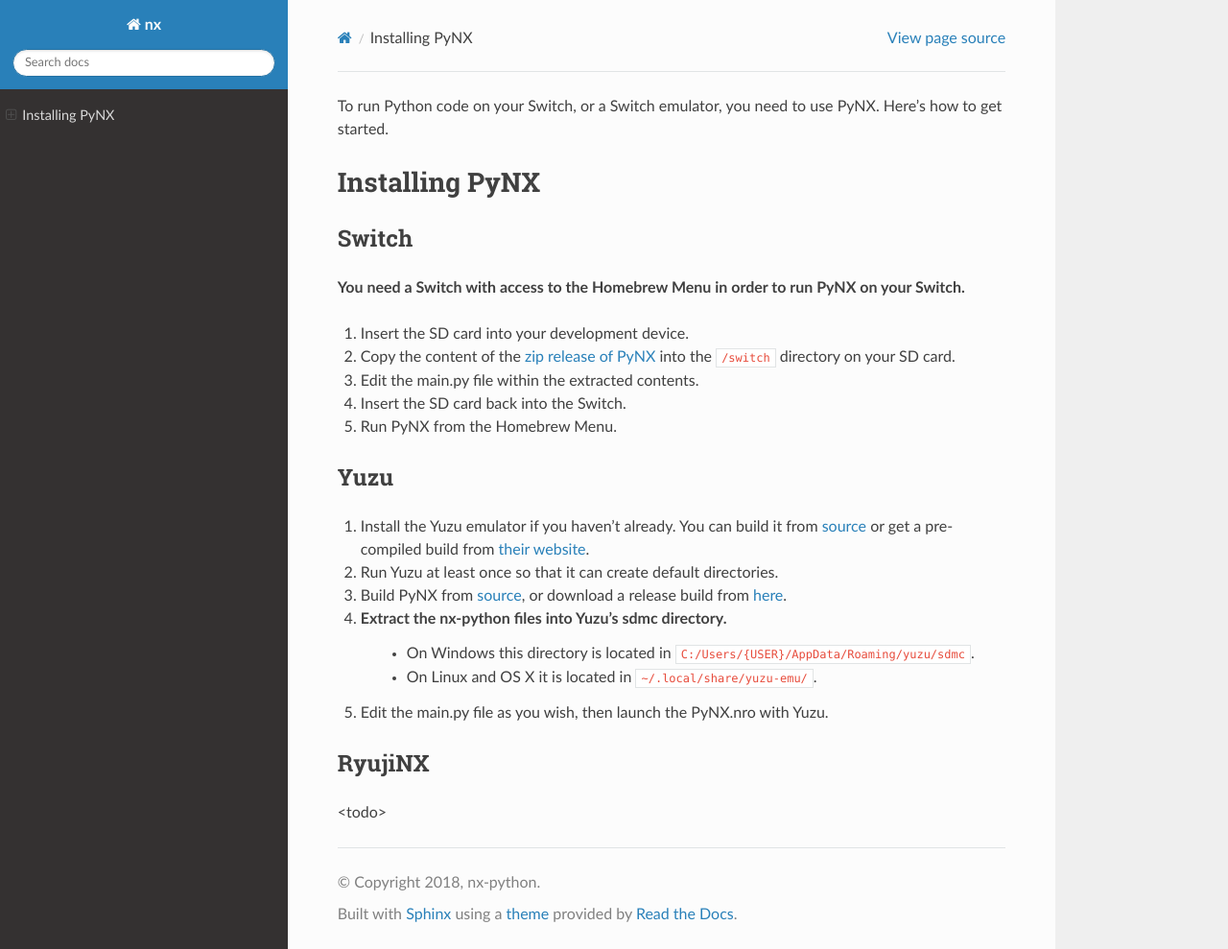
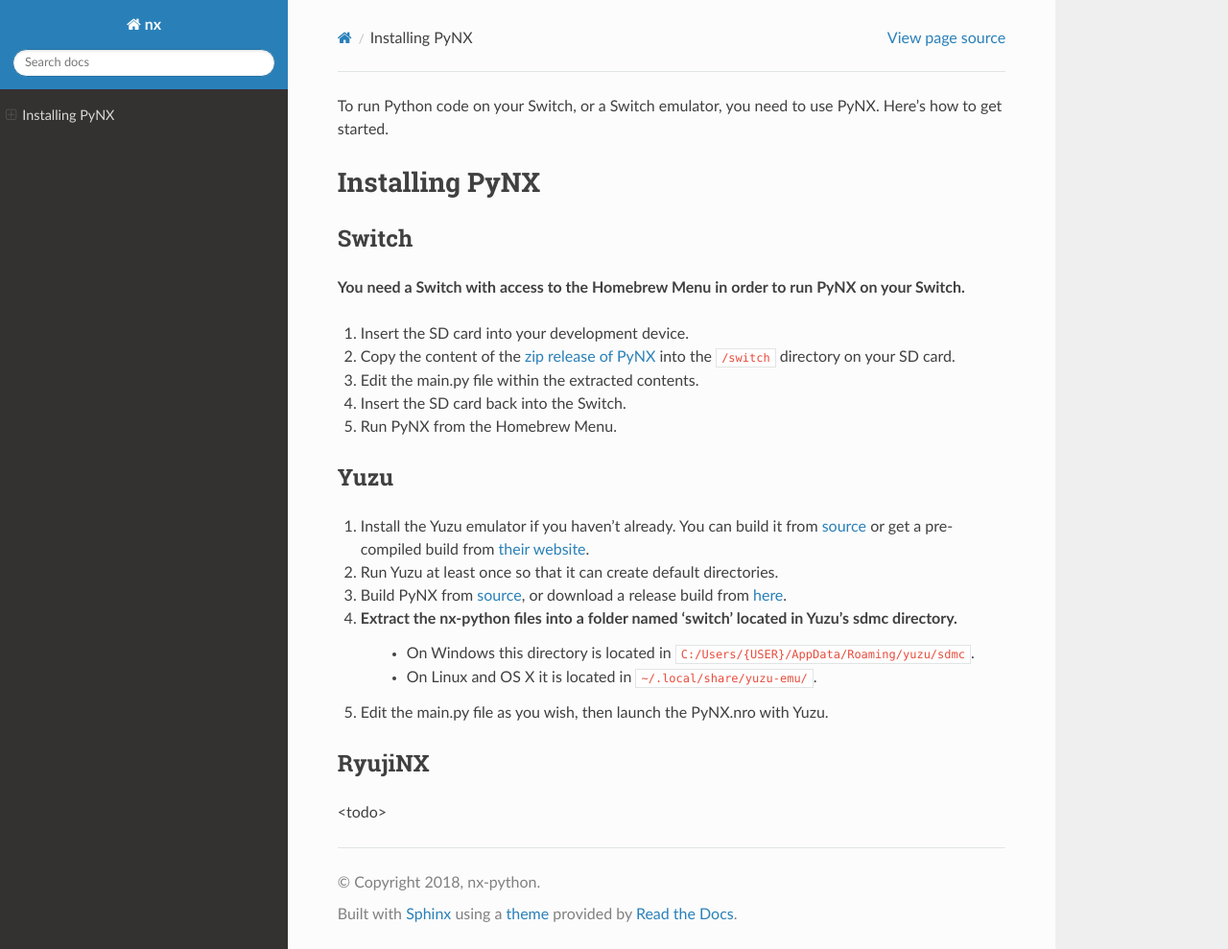
Before and after one commit to nx-python/nx, a Sphinx documentation site: the page built from docs/getting_started/installation.rst, in a window 1280 px wide and 989 px high. Shown: the whole window at 96% size. Built offline with Sphinx 7.4.7 and the Read the Docs theme 2.0.0, drawn with Linux system fonts in a browser that asks for light colours.

Commit message:
Update installation.rst

```diff
--- a/docs/getting_started/installation.rst
+++ b/docs/getting_started/installation.rst
@@ -21,7 +21,7 @@ Yuzu
 1. Install the Yuzu emulator if you haven't already. You can build it from `source <https://github.com/yuzu-emu/yuzu>`_ or get a pre-compiled build from `their website <https://yuzu-emu.org/downloads/>`_.
 2. Run Yuzu at least once so that it can create default directories.
 3. Build PyNX from `source <https://github.com/nx-python/PyNX>`_, or download a release build from `here <https://github.com/nx-python/PyNX/releases>`_.
-4. Extract the nx-python files into Yuzu's sdmc directory.
+4. Extract the nx-python files into a folder named 'switch' located in Yuzu's sdmc directory.
     - On Windows this directory is located in ``C:/Users/{USER}/AppData/Roaming/yuzu/sdmc``.
     - On Linux and OS X it is located in ``~/.local/share/yuzu-emu/``.
 5. Edit the main.py file as you wish, then launch the PyNX.nro with Yuzu.
```
